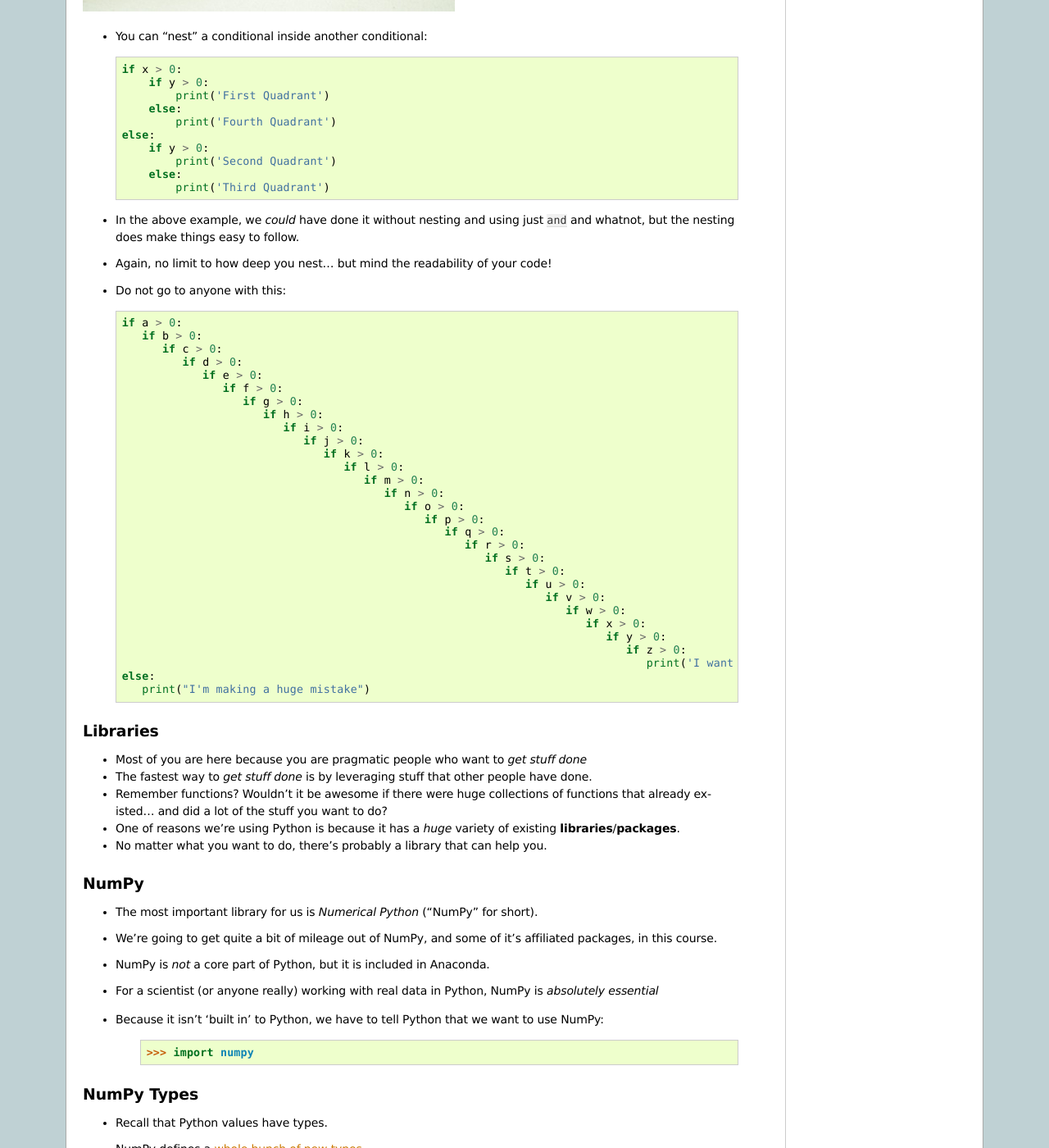
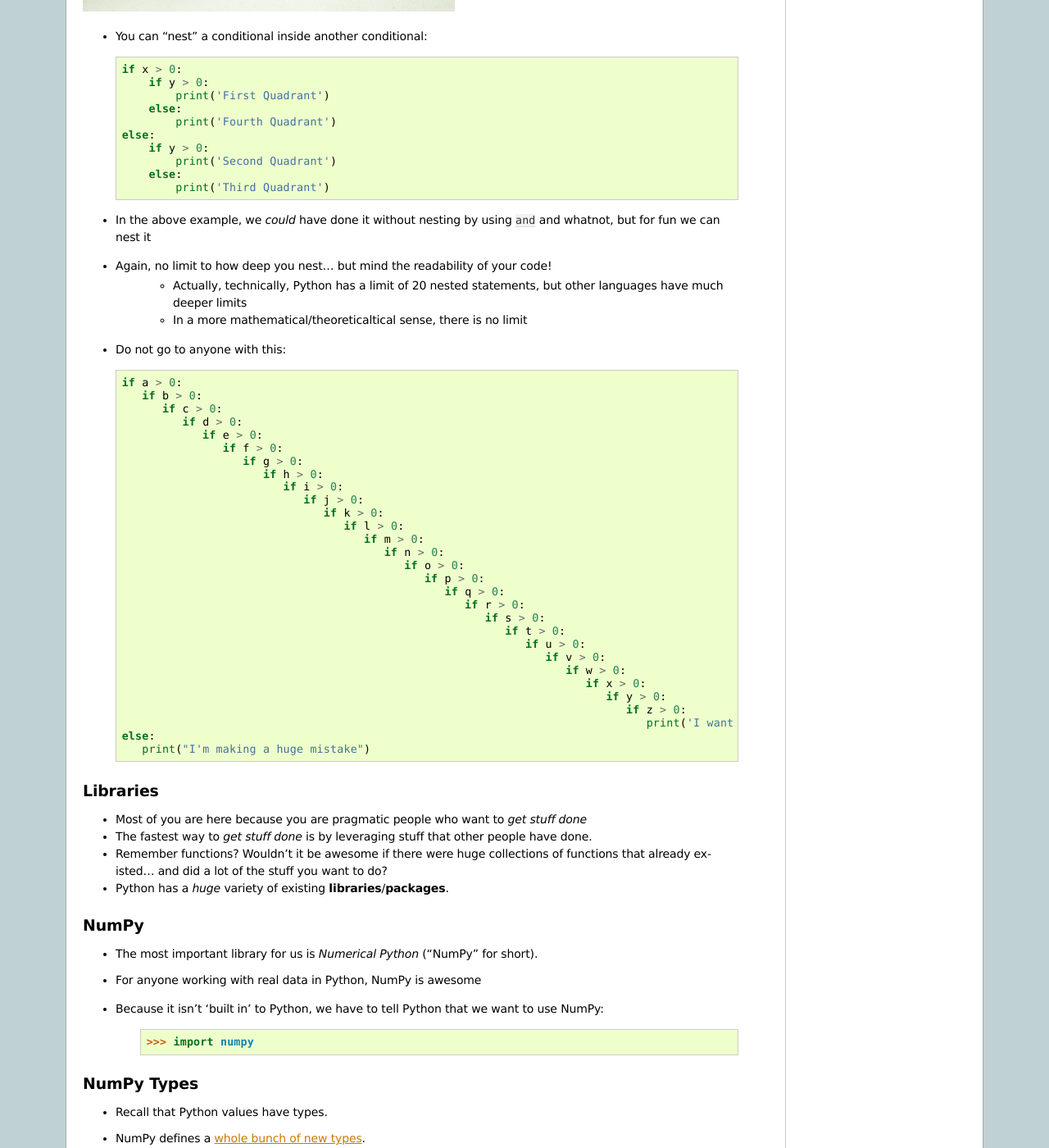
Before and after one commit to jameshughes89/cs101, a Sphinx documentation site: the page built from source/topic4.rst, in a window 1280 px wide and 1400 px high, scrolled down 4958 px. Shown: the whole window at 82% size. Built offline with Sphinx 7.4.7, drawn with Linux system fonts in a browser that asks for light colours.

Commit message:
:mortar_board: Topic4 Clean up end sections wording (#61)

```diff
--- a/source/topic4.rst
+++ b/source/topic4.rst
@@ -199,9 +199,11 @@ Nested conditionals
         else:
             print('Third Quadrant')
 
-* In the above example, we *could* have done it without nesting and using just ``and`` and whatnot, but the nesting does make things easy to follow.
+* In the above example, we *could* have done it without nesting by using ``and`` and whatnot, but for fun we can nest it
 
 * Again, no limit to how deep you nest... but mind the readability of your code!
+    * Actually, technically, Python has a limit of 20 nested statements, but other languages have much deeper limits
+    * In a more mathematical/theoreticaltical sense, there is no limit
 
 * Do not go to anyone with this::
 
@@ -241,18 +243,16 @@ Libraries
 * Most of you are here because you are pragmatic people who want to *get stuff done*
 * The fastest way to *get stuff done* is by leveraging stuff that other people have done.
 * Remember functions? Wouldn't it be awesome if there were huge collections of functions that already existed... and did a lot of the stuff you want to do?
-* One of reasons we're using Python is because it has a *huge* variety of existing **libraries**/**packages**.
-* No matter what you want to do, there's probably a library that can help you.
+* Python has a *huge* variety of existing **libraries**/**packages**.
 
 
 NumPy
 =====
 * The most important library for us is *Numerical Python* ("NumPy" for short).
-* We're going to get quite a bit of mileage out of NumPy, and some of it's affiliated packages, in this course.
-* NumPy is *not* a core part of Python, but it is included in Anaconda.
-* For a scientist (or anyone really) working with real data in Python, NumPy is *absolutely essential*
+* For anyone working with real data in Python, NumPy is awesome
 * Because it isn't 'built in' to Python, we have to tell Python that we want to use NumPy:
     >>> import numpy
+
 
 NumPy Types
 ===========
```
